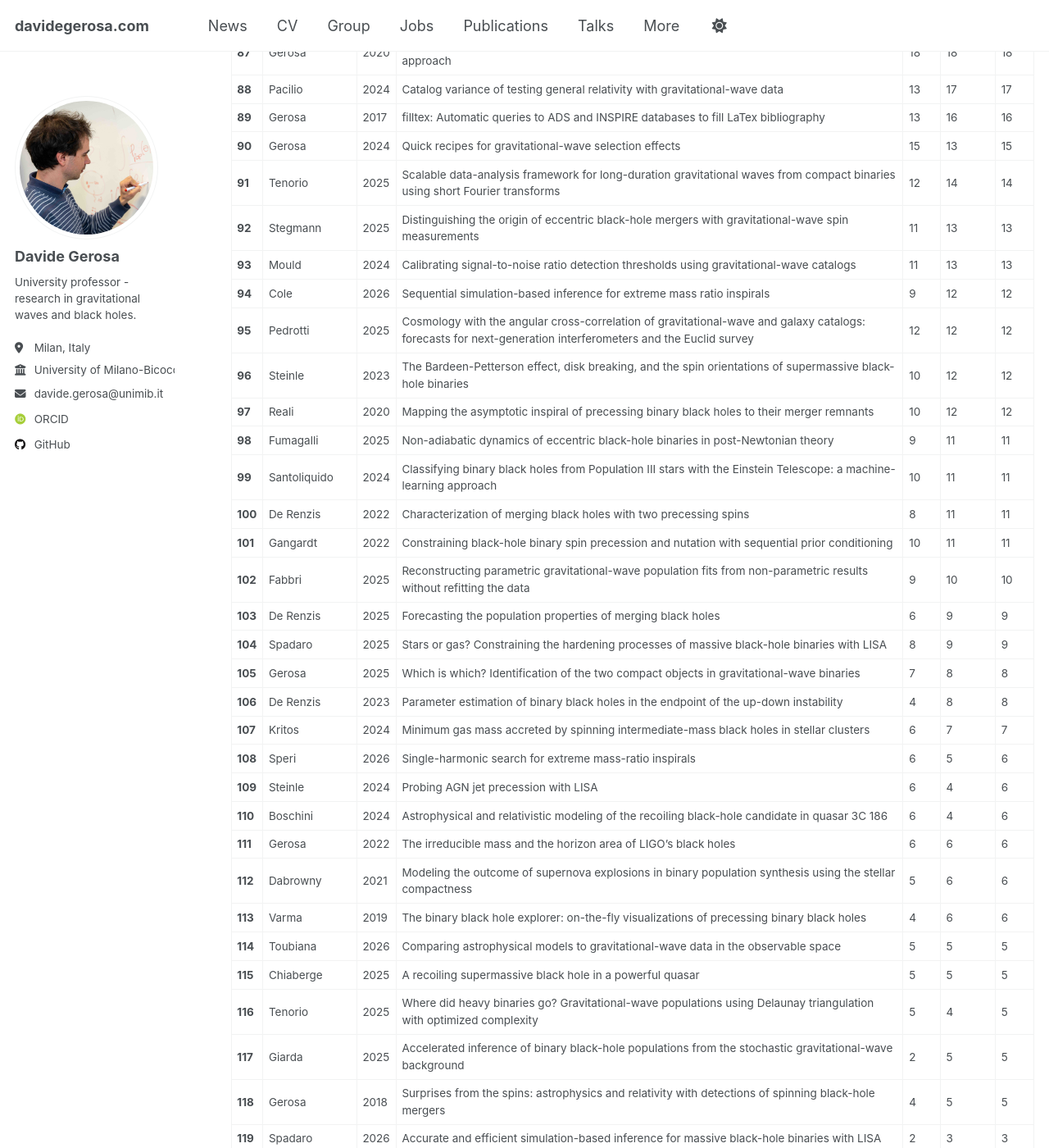
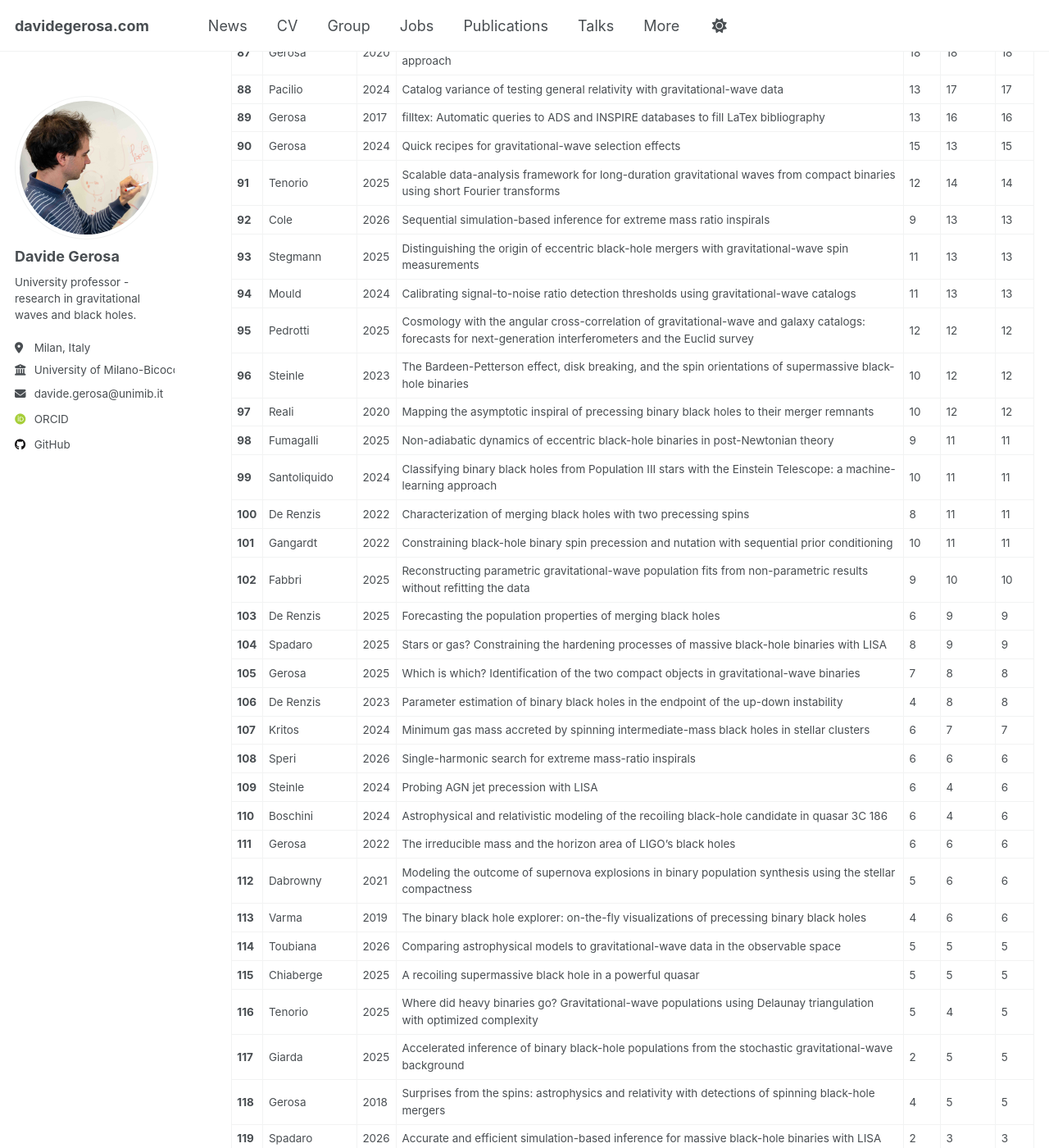
Before and after one commit to dgerosa/website, a Jekyll site: the page built from _pages/citations.md, in a window 1280 px wide and 1400 px high, scrolled down 3988 px. Shown: the whole window at 82% size. Built offline with Jekyll 4.4.1, drawn with Linux system fonts in a browser that asks for light colours; some web fonts are replaced; some of the changed text lies outside the part shown.

Commit message:
Website update from workflow

```diff
--- a/_pages/_citations.md
+++ b/_pages/_citations.md
@@ -100,9 +100,9 @@
 | **89** | Gerosa | 2017 | filltex: Automatic queries to ADS and INSPIRE databases to fill LaTex bibliography | 13 | 16 | 16 |
 | **90** | Gerosa | 2024 | Quick recipes for gravitational-wave selection effects | 15 | 13 | 15 |
 | **91** | Tenorio | 2025 | Scalable data-analysis framework for long-duration gravitational waves from compact binaries using short Fourier transforms | 12 | 14 | 14 |
-| **92** | Stegmann | 2025 | Distinguishing the origin of eccentric black-hole mergers with gravitational-wave spin measurements | 11 | 13 | 13 |
-| **93** | Mould | 2024 | Calibrating signal-to-noise ratio detection thresholds using gravitational-wave catalogs | 11 | 13 | 13 |
-| **94** | Cole | 2026 | Sequential simulation-based inference for extreme mass ratio inspirals | 9 | 12 | 12 |
+| **92** | Cole | 2026 | Sequential simulation-based inference for extreme mass ratio inspirals | 9 | 13 | 13 |
+| **93** | Stegmann | 2025 | Distinguishing the origin of eccentric black-hole mergers with gravitational-wave spin measurements | 11 | 13 | 13 |
+| **94** | Mould | 2024 | Calibrating signal-to-noise ratio detection thresholds using gravitational-wave catalogs | 11 | 13 | 13 |
 | **95** | Pedrotti | 2025 | Cosmology with the angular cross-correlation of gravitational-wave and galaxy catalogs: forecasts for next-generation interferometers and the Euclid survey | 12 | 12 | 12 |
 | **96** | Steinle | 2023 | The Bardeen-Petterson effect, disk breaking, and the spin orientations of supermassive black-hole binaries | 10 | 12 | 12 |
 | **97** | Reali | 2020 | Mapping the asymptotic inspiral of precessing binary black holes to their merger remnants | 10 | 12 | 12 |
@@ -116,7 +116,7 @@
 | **105** | Gerosa | 2025 | Which is which? Identification of the two compact objects in gravitational-wave binaries | 7 | 8 | 8 |
 | **106** | De Renzis | 2023 | Parameter estimation of binary black holes in the endpoint of the up-down instability | 4 | 8 | 8 |
 | **107** | Kritos | 2024 | Minimum gas mass accreted by spinning intermediate-mass black holes in stellar clusters | 6 | 7 | 7 |
-| **108** | Speri | 2026 | Single-harmonic search for extreme mass-ratio inspirals | 6 | 5 | 6 |
+| **108** | Speri | 2026 | Single-harmonic search for extreme mass-ratio inspirals | 6 | 6 | 6 |
 | **109** | Steinle | 2024 | Probing AGN jet precession with LISA | 6 | 4 | 6 |
 | **110** | Boschini | 2024 | Astrophysical and relativistic modeling of the recoiling black-hole candidate in quasar 3C 186 | 6 | 4 | 6 |
 | **111** | Gerosa | 2022 | The irreducible mass and the horizon area of LIGO's black holes | 6 | 6 | 6 |
```
Also changed, not shown: other parts of _pages/_citations.md (+27 -27 lines), _pages/_group.md (+1 -1 lines), _pages/_publications.md (+1 -1 lines), _pages/_talks.md (+1 -1 lines).
